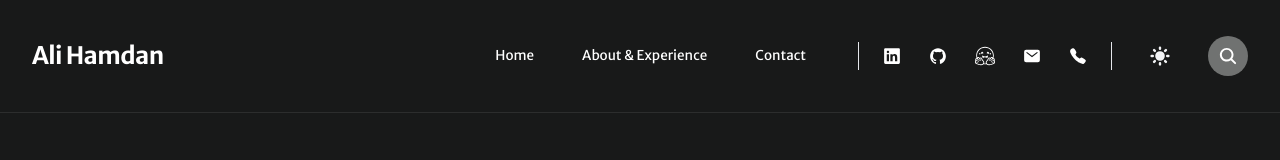
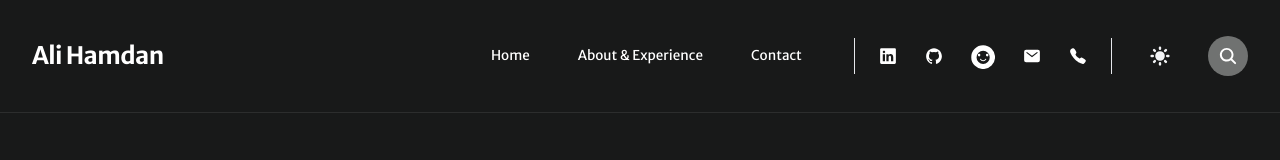
Before and after one commit to alihamdan02/Ali-Hamdan-portfolio, a Next.js app: page /categories/Agentic-AI in a window 1280 px wide. Shown: the top 160 px of the page. Built offline with nearby package versions, Linux system fonts and the light colour scheme; what tailwind-bootstrap-grid would draw is missing.

Commit message:
Replace SiHuggingface icon with custom HuggingFaceIcon SVG for improved stability

```diff
--- a/layouts/components/Social.js
+++ b/layouts/components/Social.js
@@ -31,7 +31,18 @@ import {
   IoMail,
 } from "react-icons/io5";
 
-import { SiHuggingface } from "react-icons/si";
+// Custom safe Hugging Face SVG to prevent any import crashes
+const HuggingFaceIcon = () => (
+  <svg
+    viewBox="0 0 24 24"
+    fill="currentColor"
+    width="1.35em"
+    height="1.35em"
+    style={{ display: "inline-block", verticalAlign: "middle" }}
+  >
+    <path d="M12 .25A11.75 11.75 0 1 0 23.75 12 11.77 11.77 0 0 0 12 .25zm6.5 12a6.5 6.5 0 1 1-6.5-6.5 6.5 6.5 0 0 1 6.5 6.5zm-10.5-1a1.25 1.25 0 1 1 1.25-1.25A1.25 1.25 0 0 1 8 11.25zm8 0a1.25 1.25 0 1 1 1.25-1.25 1.25 1.25 0 0 1-1.25 1.25zm-4 4.75a3.5 3.5 0 0 1-3-1.75.5.5 0 0 1 .86-.5 2.5 2.5 0 0 0 4.28 0 .5.5 0 0 1 .86.5 3.5 3.5 0 0 1-3 1.75z" />
+  </svg>
+);
 
 const Social = ({ source = {}, className }) => {
   const {
@@ -416,7 +427,7 @@ const Social = ({ source = {}, className }) => {
             target="_blank"
             rel="noopener noreferrer nofollow"
           >
-            <SiHuggingface className="text-xl" />
+            <HuggingFaceIcon />
           </a>
         </li>
       )}
```
